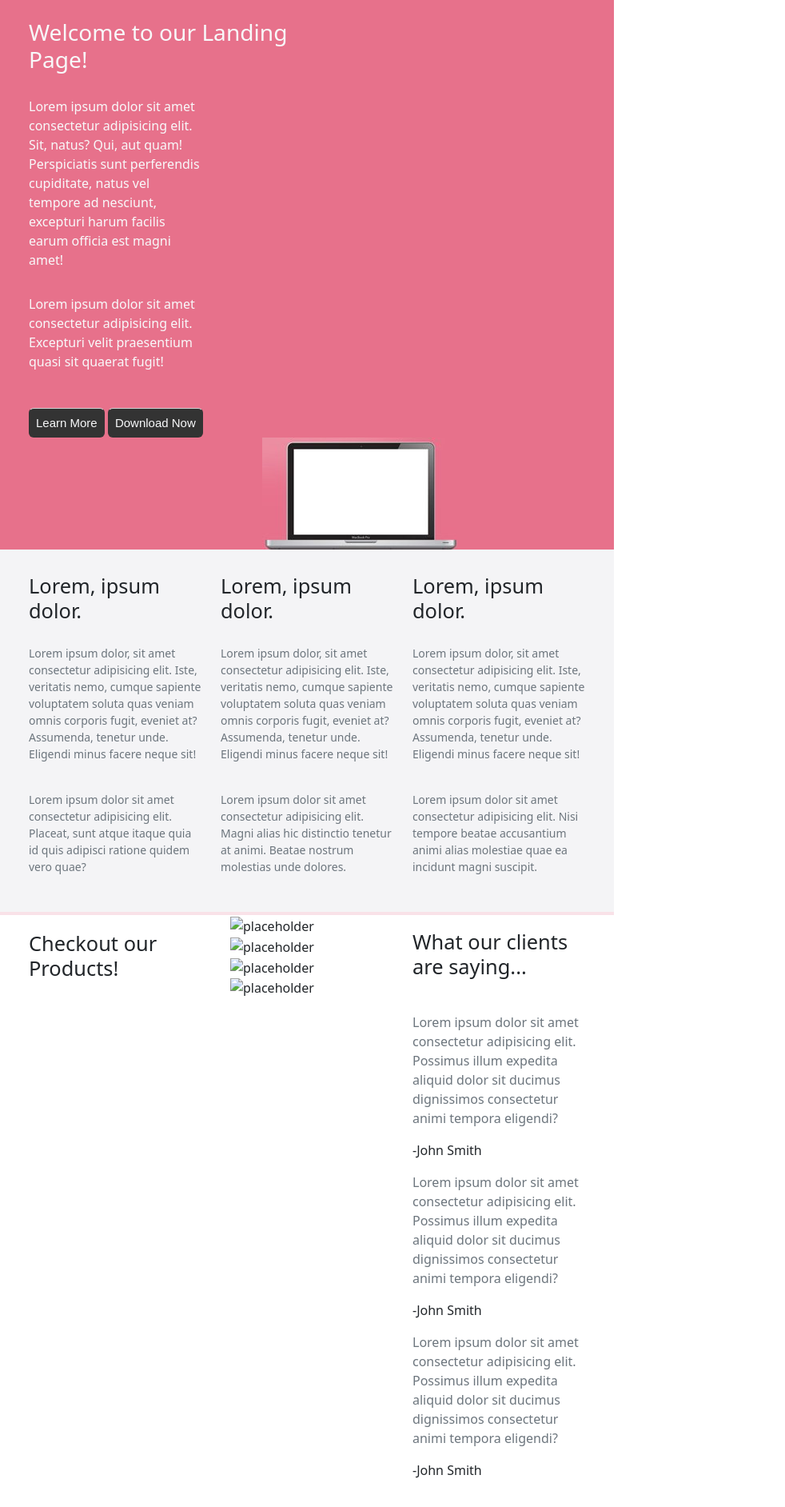
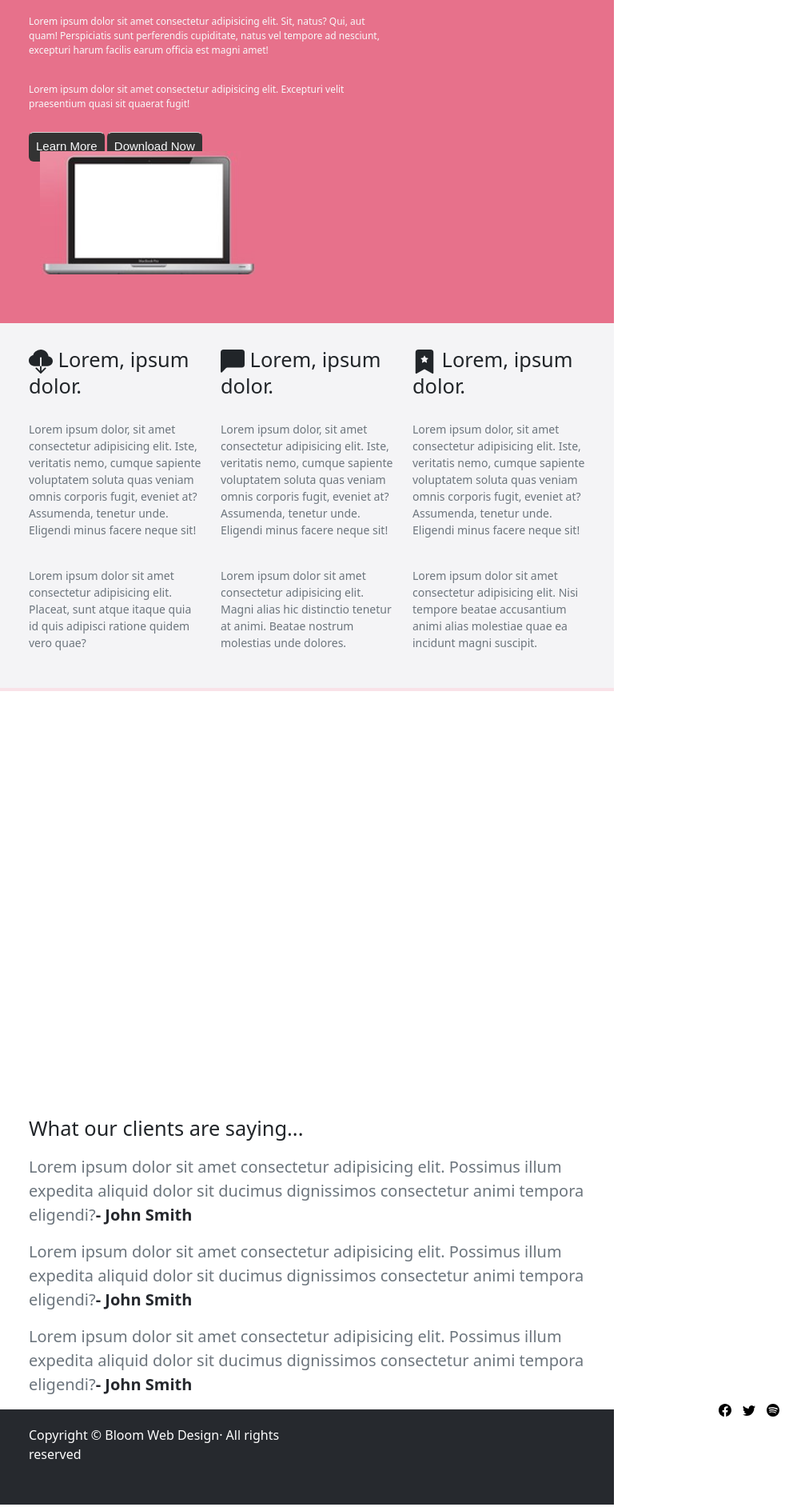
Before and after one commit to shyontiksr/bloom22, a plain HTML site: page index.html in a window 768 px wide. Shown: the part 111-1995 px from the top of the page at 80% size, 982 px wide, since content can reach past the window. Drawn offline with nearby package versions, Linux system fonts and the light colour scheme; a web font is replaced by a local one.

Commit message:
first commit

```diff
--- a/css/style.css
+++ b/css/style.css
@@ -53,6 +53,7 @@ header {
     background-color: #e7718b;
     /* border: 2px solid red; */
     padding-top: 70px;
+    height: 450px;
 }
 
 .welcome-text {
@@ -75,7 +76,13 @@ h2 {
     height: 37px;
 }
 
-
+.main-img {
+    /* border: 2px solid green; */
+    width: 500px;
+    position: relative;
+    bottom: 320px;
+    right: 180px;
+}
 
 
 .section2 {
@@ -84,6 +91,8 @@ h2 {
     padding-top: 30px;
     padding-bottom: 30px;
 }
+
+
 
 .section2 .content-text {
     /* border: 2px solid red; */
@@ -101,15 +110,45 @@ h2 {
     margin-top: 20px;
 }
 
+.boxes {
+    padding-top: 50px;
+}
+
+.black-box {
+    border: 6px solid gray;
+    width: 320px;
+}
+
+.box-1, .box-2 {
+    margin-bottom: 50px;
+    margin-top: 50px;
+}
+
+.box-1, .box-3 {
+    margin-right: 50px;
+}
+
 .last-content-box {
     /* border: 2px solid blue; */
     position: relative;
-    bottom: 50px;
+    bottom: 450px;
 }
 
+.content-text {
+    font-size: 20px;
+}
+
+.text-name{
+    color: #26292e;
+}
+
+/* .section3 {
+    height: 650px;
+} */
+
+
 .content-header5 {
-    position: relative;
-    bottom: 35px;
+    padding-bottom: 10px;
 }
 
 .footer {
@@ -121,3 +160,144 @@ h2 {
 .footer-nav-item {
     padding: 7px;
 }
+
+@media (max-width: 575.98px) {
+
+    .nav {
+        /* border: 2px solid purple; */
+        position: relative;
+        bottom: 35px;
+        left: 185px;
+    }
+
+    .welcome-all {
+        /* border: 2px solid red; */
+        position: relative;
+        bottom: 40px;
+        left: 65px;
+    }
+
+    .main-img{
+        /* border: 2px solid blue; */
+        visibility: hidden;
+    }
+
+    .main-btn {
+        /* border: 2px solid red; */
+        position: relative;
+        bottom: 20px;
+    }
+
+    .black-box{
+        /* border: 2px solid blue; */
+        visibility: hidden;
+    }
+
+    .content-header4{
+        visibility: hidden;
+    }
+
+
+}
+
+@media (min-width: 575.98px) and (max-width: 768px) {
+
+    .nav{
+        /* border: 2px solid red; */
+        position: relative;
+        bottom: 40px;
+        left: 250px;
+    }
+
+    .main-img{
+        /* border: 2px solid blue; */
+        /* visibility: hidden; */
+        width: 60%;
+        left: 50px;
+
+
+    }
+
+    .welcome-all {
+        /* border: 2px solid purple; */
+        height: 20%;
+        font-size: 12px;
+        position: relative;
+        bottom: 70px;
+    }
+
+    .main-btn {
+        position: relative;
+        bottom: 20px;
+    }
+
+    .black-box {
+        border: 2px solid red;
+        visibility: hidden;
+    }
+
+    .content-header4 {
+        visibility: hidden;
+    }
+
+    .last-content-box{
+        /* border: 2px solid purple; */
+        width: 100%;
+        position: relative;
+        bottom: 700px;
+
+    }
+}
+
+@media (min-width: 768px) and (max-width: 992px) {
+
+    .main-img {
+        /* border: 2px solid red; */
+        width: 35%;
+        position: absolute;
+        top: 300px;
+        right: 40px;
+    }
+
+    .welcome-all{
+        /* border: 2px solid blue; */
+        width: 100%;
+    }
+
+    .last-content-box{
+        width: 100%;
+        position: relative;
+        top: 20px;
+        padding-bottom: 20px;
+    }
+
+    .content-header4{
+        width: 100%;
+    }
+
+}
+
+@media (min-width: 992px) and (max-width: 1200px) {
+
+    .last-content-box{
+        /* border: 2px solid red; */
+        width: 100%;
+        position: relative;
+        top: 20px;
+        padding-bottom: 20px;
+    }
+
+    .main-img{
+        position: relative;
+        left: 10px;
+    }
+
+    .main-btn{
+        position: relative;
+        bottom: 25px;
+    }
+
+    .welcome-all{
+        width: 70%;
+    }
+}
--- a/index.html
+++ b/index.html
@@ -47,7 +47,7 @@
             <section class="section section1">
                 <div class="container">
                     <div class="row">
-                        <div class="col-sm-6">
+                        <div class="col-sm-6 welcome-all">
                 <h2 class="welcome text-light">Welcome to our Landing Page!</h2>
                 <p class="welcome-text text-light">Lorem ipsum dolor sit amet consectetur adipisicing elit. Sit, natus? Qui, aut quam! Perspiciatis sunt perferendis cupiditate, natus vel tempore ad nesciunt, excepturi harum facilis earum officia est magni amet!</p>
 
@@ -60,8 +60,8 @@
 
 
                 <div class="row">
-                    <div class="mx-auto" style="width:400px;">
-                <img src="media/bloom 2.jpg" alt="laptop-pic" class="content-img float-end img-fluid">
+                    <div class="main-picture">
+                <img src="media/bloom 2.jpg" alt="laptop-pic" class="content-img main-img float-end img-fluid">
                     </div>
                 </div>
                     </div>
@@ -72,19 +72,25 @@
                 <div class="container">
                 <div class="row">
                     <div class="col-sm-4 content-box">
-                        <h3 class="content-header content-header1">Lorem, ipsum dolor.</h3>
+                        <h3 class="content-header content-header1"><svg xmlns="http://www.w3.org/2000/svg" width="30" height="30" fill="currentColor" class="bi bi-cloud-download-fill" viewBox="0 0 16 16">
+                            <path fill-rule="evenodd" d="M8 0a5.53 5.53 0 0 0-3.594 1.342c-.766.66-1.321 1.52-1.464 2.383C1.266 4.095 0 5.555 0 7.318 0 9.366 1.708 11 3.781 11H7.5V5.5a.5.5 0 0 1 1 0V11h4.188C14.502 11 16 9.57 16 7.773c0-1.636-1.242-2.969-2.834-3.194C12.923 1.999 10.69 0 8 0zm-.354 15.854a.5.5 0 0 0 .708 0l3-3a.5.5 0 0 0-.708-.708L8.5 14.293V11h-1v3.293l-2.146-2.147a.5.5 0 0 0-.708.708l3 3z"/>
+                            </svg> Lorem, ipsum dolor.</h3>
                         <p class="content text-muted content-text">Lorem ipsum dolor, sit amet consectetur adipisicing elit. Iste, veritatis nemo, cumque sapiente voluptatem soluta quas veniam omnis corporis fugit, eveniet at? Assumenda, tenetur unde. Eligendi minus facere neque sit!</p>
                         <p class="content text-muted content-text">Lorem ipsum dolor sit amet consectetur adipisicing elit. Placeat, sunt atque itaque quia id quis adipisci ratione quidem vero quae?</p>
                     </div>
 
                     <div class="col-sm-4 content-box">
-                        <h3 class="content-header content-header2">Lorem, ipsum dolor.</h3>
+                        <h3 class="content-header content-header2"><svg xmlns="http://www.w3.org/2000/svg" width="30" height="30" fill="currentColor" class="bi bi-chat-left-fill" viewBox="0 0 16 16">
+                            <path d="M2 0a2 2 0 0 0-2 2v12.793a.5.5 0 0 0 .854.353l2.853-2.853A1 1 0 0 1 4.414 12H14a2 2 0 0 0 2-2V2a2 2 0 0 0-2-2H2z"/>
+                            </svg> Lorem, ipsum dolor.</h3>
                         <p class="content text-muted content-text">Lorem ipsum dolor, sit amet consectetur adipisicing elit. Iste, veritatis nemo, cumque sapiente voluptatem soluta quas veniam omnis corporis fugit, eveniet at? Assumenda, tenetur unde. Eligendi minus facere neque sit!</p>
                         <p class="content text-muted content-text">Lorem ipsum dolor sit amet consectetur adipisicing elit. Magni alias hic distinctio tenetur at animi. Beatae nostrum molestias unde dolores.</p>
                     </div>
 
                     <div class="col-sm-4 content-box">
-                        <h3 class="content-header content-header3">Lorem, ipsum dolor.</h3>
+                        <h3 class="content-header content-header3"><svg xmlns="http://www.w3.org/2000/svg" width="30" height="30" fill="currentColor" class="bi bi-bookmark-star-fill" viewBox="0 0 16 16">
+                            <path fill-rule="evenodd" d="M2 15.5V2a2 2 0 0 1 2-2h8a2 2 0 0 1 2 2v13.5a.5.5 0 0 1-.74.439L8 13.069l-5.26 2.87A.5.5 0 0 1 2 15.5zM8.16 4.1a.178.178 0 0 0-.32 0l-.634 1.285a.178.178 0 0 1-.134.098l-1.42.206a.178.178 0 0 0-.098.303L6.58 6.993c.042.041.061.1.051.158L6.39 8.565a.178.178 0 0 0 .258.187l1.27-.668a.178.178 0 0 1 .165 0l1.27.668a.178.178 0 0 0 .257-.187L9.368 7.15a.178.178 0 0 1 .05-.158l1.028-1.001a.178.178 0 0 0-.098-.303l-1.42-.206a.178.178 0 0 1-.134-.098L8.16 4.1z"/>
+                            </svg> Lorem, ipsum dolor.</h3>
                         <p class="content text-muted content-text">Lorem ipsum dolor, sit amet consectetur adipisicing elit. Iste, veritatis nemo, cumque sapiente voluptatem soluta quas veniam omnis corporis fugit, eveniet at? Assumenda, tenetur unde. Eligendi minus facere neque sit!</p>
                         <p class="content text-muted content-text">Lorem ipsum dolor sit amet consectetur adipisicing elit. Nisi tempore beatae accusantium animi alias molestiae quae ea incidunt magni suscipit.</p>
                     </div>
@@ -93,16 +99,22 @@
             </section>
 
             <section class="section section3">
-                <div class="container">
-                    <div class="row">
-                    <h3 class="content-header content-header4">Checkout our Products!</h3>
+                <div class="container boxes">
+                        <h3 class="content-header content-header4">Checkout our Products!</h3>
 
-                    <div class="col-sm-4 content-box">
-                    <div class="div box-div1"><img src="placeholder.jpg" alt="placeholder"></div>
-                    <div class="div box-div1"><img src="placeholder.jpg" alt="placeholder"></div>
-                    <div class="div box-div1"><img src="placeholder.jpg" alt="placeholder"></div>
-                    <div class="div box-div1"><img src="placeholder.jpg" alt="placeholder"></div>
-                    </div>
+                            <div class="row">
+                                <div class="col">
+                                    <img src="media/bloombox.jpg" alt="placeholder" class="img-fluid black-box box-1">
+                                    <img src="media/bloombox.jpg" alt="placeholder" class="img-fluid black-box box-2">
+                                </div>
+                            </div>
+
+                            <div class="row">
+                                <div class="col">
+                                    <img src="media/bloombox.jpg" alt="placeholder" class="img-fluid black-box box-3">
+                                    <img src="media/bloombox.jpg" alt="placeholder" class="img-fluid black-box box-4">
+                                </div>
+                            </div>
 
                     </div>
                 </div>
@@ -115,11 +127,11 @@
                     <div class="clients-header">
                     <h3 class="content-header content-header5">What our clients are saying...</h3>
                     </div>
-                <p class="content text-muted content-text">Lorem ipsum dolor sit amet consectetur adipisicing elit. Possimus illum expedita aliquid dolor sit ducimus dignissimos consectetur animi tempora eligendi?</p><p class="text-dark">-John Smith</p>
+                <p class="content text-muted content-text">Lorem ipsum dolor sit amet consectetur adipisicing elit. Possimus illum expedita aliquid dolor sit ducimus dignissimos consectetur animi tempora eligendi?<span class="text-name"><strong>- John Smith</strong></span></p>
 
-                <p class="content text-muted content-text">Lorem ipsum dolor sit amet consectetur adipisicing elit. Possimus illum expedita aliquid dolor sit ducimus dignissimos consectetur animi tempora eligendi?<p class="text-dark">-John Smith</p>
+                <p class="content text-muted content-text">Lorem ipsum dolor sit amet consectetur adipisicing elit. Possimus illum expedita aliquid dolor sit ducimus dignissimos consectetur animi tempora eligendi?<span class="text-name"><strong>- John Smith</strong></span></p>
 
-                <p class="content text-muted content-text">Lorem ipsum dolor sit amet consectetur adipisicing elit. Possimus illum expedita aliquid dolor sit ducimus dignissimos consectetur animi tempora eligendi?<p class="text-dark">-John Smith</p>
+                <p class="content text-muted content-text">Lorem ipsum dolor sit amet consectetur adipisicing elit. Possimus illum expedita aliquid dolor sit ducimus dignissimos consectetur animi tempora eligendi?<span class="text-name"><strong>- John Smith</strong></span></p>
                 </div>
 
                 </div>
```
Also changed, not shown: media/bloom.jpg (deleted), media/bloombox.jpg (added), notes.txt (added), 1 other file.
